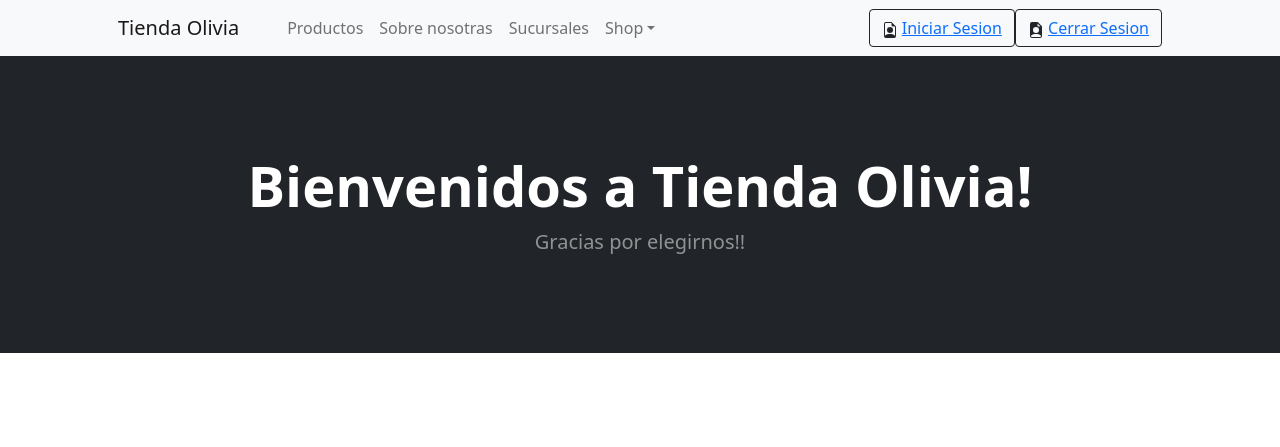
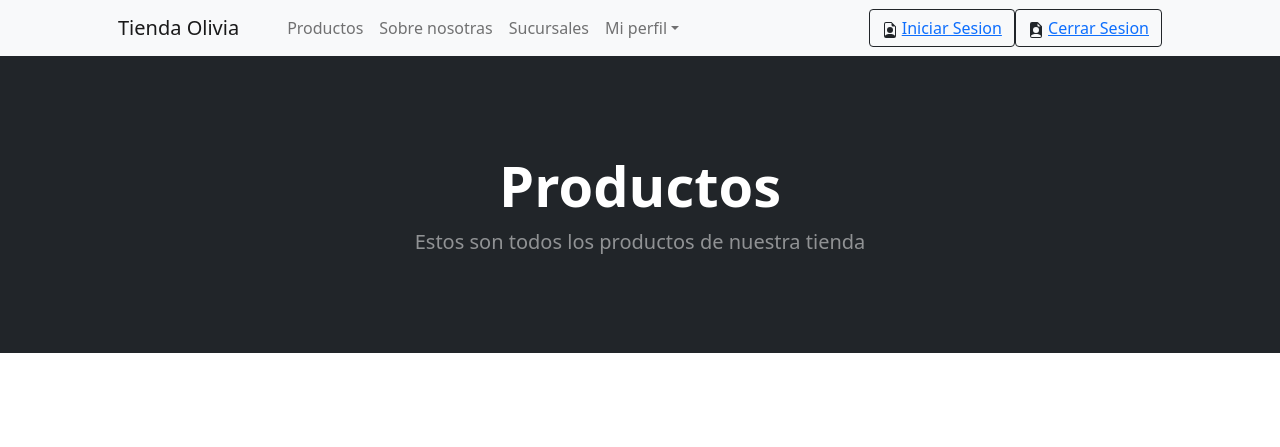
Before and after one commit to RomeroGuadalupe/Entrega-1.1-Romero, a Django app: page /WebPage/productos/3 in a window 1280 px wide. Shown: the top 447 px of the page. Run offline with Django 4.2, Linux system fonts and the light colour scheme; data comes from the database, SQL or seed files in the repository; parts of the project's set-up code (start-up, migrations or seed data) failed here and were passed over; some libraries are stand-ins or nearby versions.

Commit message:
formato mi perfil

```diff
--- a/WebPage/templates/WebPage/base.html
+++ b/WebPage/templates/WebPage/base.html
@@ -20,7 +20,7 @@
         <!-- Navigation-->
         <nav class="navbar navbar-expand-lg navbar-light bg-light">
             <div class="container px-4 px-lg-5">
-                <a class="navbar-brand" href="{% url 'inicio' %}">Tienda Olivia</a>
+                <a class="navbar-brand" href="{% url 'Tienda_Olivia' %}">Tienda Olivia</a>
                 <button class="navbar-toggler" type="button" data-bs-toggle="collapse" data-bs-target="#navbarSupportedContent" aria-controls="navbarSupportedContent" aria-expanded="false" aria-label="Toggle navigation"><span class="navbar-toggler-icon"></span></button>
                 <div class="collapse navbar-collapse" id="navbarSupportedContent">
                     <ul class="navbar-nav me-auto mb-2 mb-lg-0 ms-lg-4">
@@ -28,12 +28,12 @@
                         <li class="nav-item"><a class="nav-link" href="{% url 'integrantes' %}" role="button">Sobre nosotras</a></li>
                         <li class="nav-item"><a class="nav-link" href="{% url 'sucursales' %}" role="button">Sucursales</a></li>
                         <li class="nav-item dropdown">
-                            <a class="nav-link dropdown-toggle" id="navbarDropdown" href="#" role="button" data-bs-toggle="dropdown" aria-expanded="false">Shop</a>
+                            <a class="nav-link dropdown-toggle" id="navbarDropdown" href="#" role="button" data-bs-toggle="dropdown" aria-expanded="false">Mi perfil</a>
                             <ul class="dropdown-menu" aria-labelledby="navbarDropdown">
-                                <li><a class="dropdown-item" href="#!">All Products</a></li>
+                                <li><a class="dropdown-item" href="{% url 'avatar' %}">Mi perfil</a></li>
                                 <li><hr class="dropdown-divider" /></li>
-                                <li><a class="dropdown-item" href="#!">Popular Items</a></li>
-                                <li><a class="dropdown-item" href="#!">New Arrivals</a></li>
+                                <li><a class="dropdown-item" href="{% url 'editar_usuario' %}">Editar</a></li>
+                                <li><a class="dropdown-item" href="{% url 'Registrarse' %}">Registrarse</a></li>
                             </ul>
                         </li>
                     </ul>
@@ -61,14 +61,8 @@
         <header class="bg-dark py-5">
             <div class="container px-4 px-lg-5 my-5">
                 <div class="text-center text-white">
-                    <h1 class="display-4 fw-bolder">Bienvenidos a Tienda Olivia! </h1>
-                    <p class="lead fw-normal text-white-50 mb-0">Gracias por elegirnos!!</p>
-
-
-
-
-
-
+                    <h1 class="display-4 fw-bolder">Productos</h1>
+                    <p class="lead fw-normal text-white-50 mb-0">Estos son todos los productos de nuestra tienda</p>
 
             </div>
         </header>
--- a/WebPage/urls.py
+++ b/WebPage/urls.py
@@ -3,7 +3,8 @@ from WebPage.views import *
 from WebPage.views import lista_productos, crear_prod, detalle_prod, editar_prod, borrar_prod
 
 urlpatterns = [
-    path('inicio/', index, name="inicio"),
+    path('', inicio, name="Tienda_Olivia"),
+    path('productos/', productos, name="inicio"),
     path('integrantes/', integrantes, name="integrantes"),
     path('sucursales/', sucursales, name="sucursales"),
     path('productos/carga', productos_carga, name="carga_productos"),
--- a/WebPage/views.py
+++ b/WebPage/views.py
@@ -12,7 +12,11 @@ from log_web.models import Avatar
 
 # Create your views here.
 
-def index(request):
+def inicio(request):
+
+     return render(request, "WebPage/index.html")
+
+def productos(request):
 
 
     lista_productos = Productos.objects.all()
@@ -26,11 +30,11 @@ def index(request):
             data = formulario.cleaned_data
             lista_productos = Productos.objects.filter(nombre__icontains = data["producto"])
 
-        return render(request, "WebPage/index.html", {"productos" : lista_productos, "formulario" : formulario })
+        return render(request, "WebPage/productos.html", {"productos" : lista_productos, "formulario" : formulario })
 
     else:
         formulario = FormularioBusqueda()
-        return render(request, "WebPage/index.html", {"productos" : lista_productos, "formulario" : formulario})
+        return render(request, "WebPage/productos.html", {"productos" : lista_productos, "formulario" : formulario})
 
 
 
```
Also changed, not shown: WebPage/templates/WebPage/index.html (+0 -45 lines), WebPage/templates/WebPage/productos.html (added, +64 -0 lines).
